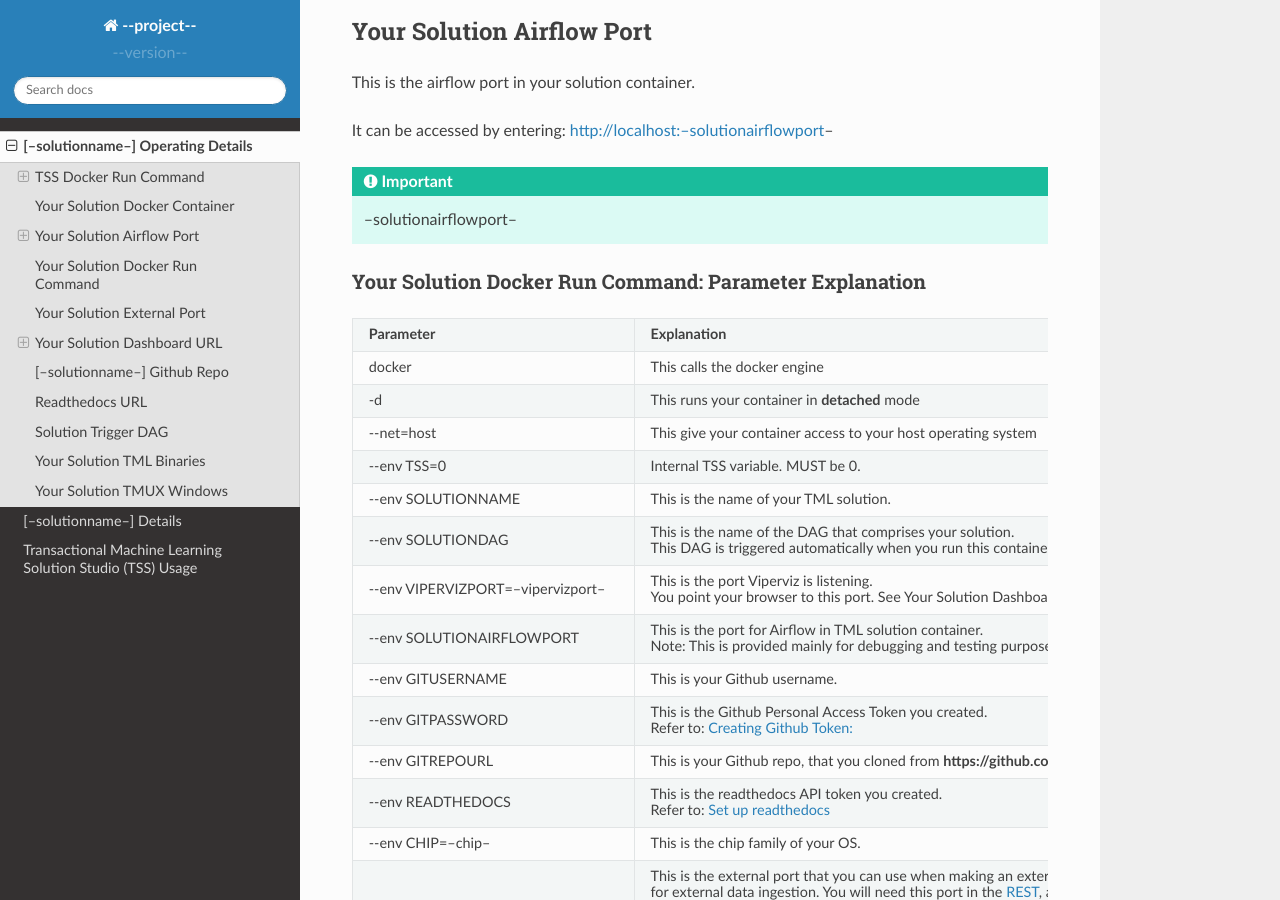
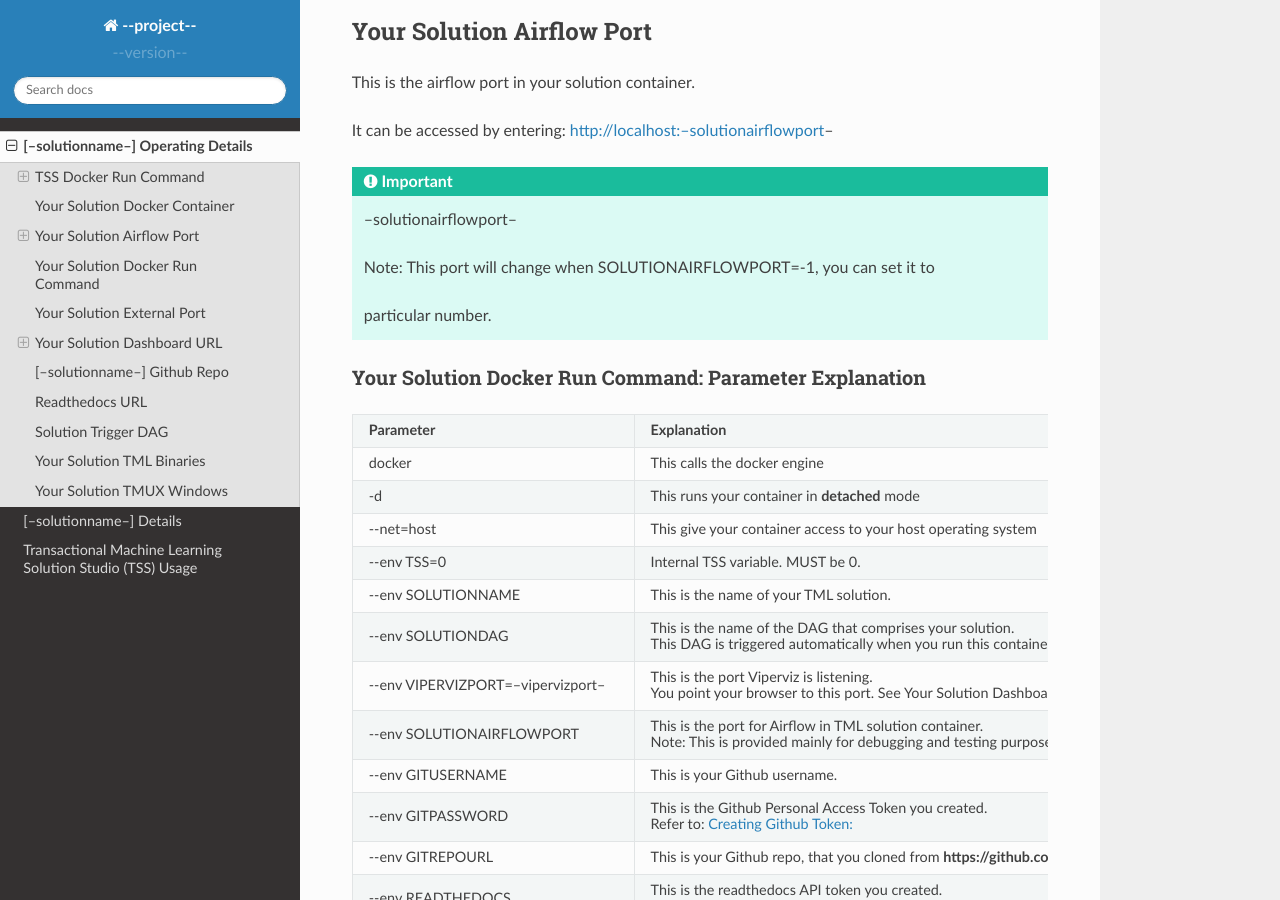
Before and after one commit to vanesalcb06/tssproject2-2b5c, a Sphinx documentation site: the page built from docs/source/operating.rst, in a window 1280 px wide and 900 px high, scrolled down 2085 px. Built offline with Sphinx 7.4.7 and the Read the Docs theme 2.0.0, drawn with Linux system fonts in a browser that asks for light colours.

Commit message:
Update operating.rst

```diff
--- a/docs/source/operating.rst
+++ b/docs/source/operating.rst
@@ -121,6 +121,10 @@ It can be accessed by entering: http://localhost:--solutionairflowport--
 
 .. important::
    --solutionairflowport--
+
+   Note: This port will change when SOLUTIONAIRFLOWPORT=-1, you can set it to
+
+   particular number.
 
 Your Solution Docker Run Command: Parameter Explanation
 ^^^^^^^^^^^^^^^^^^^^^^
```
